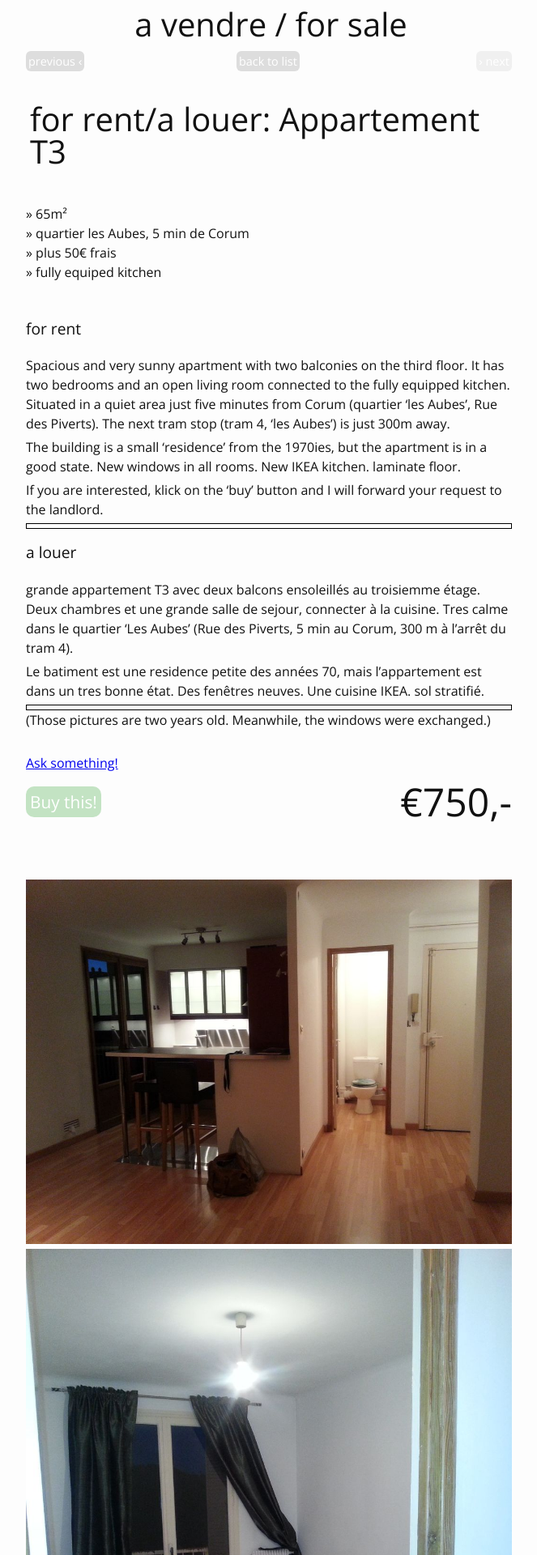
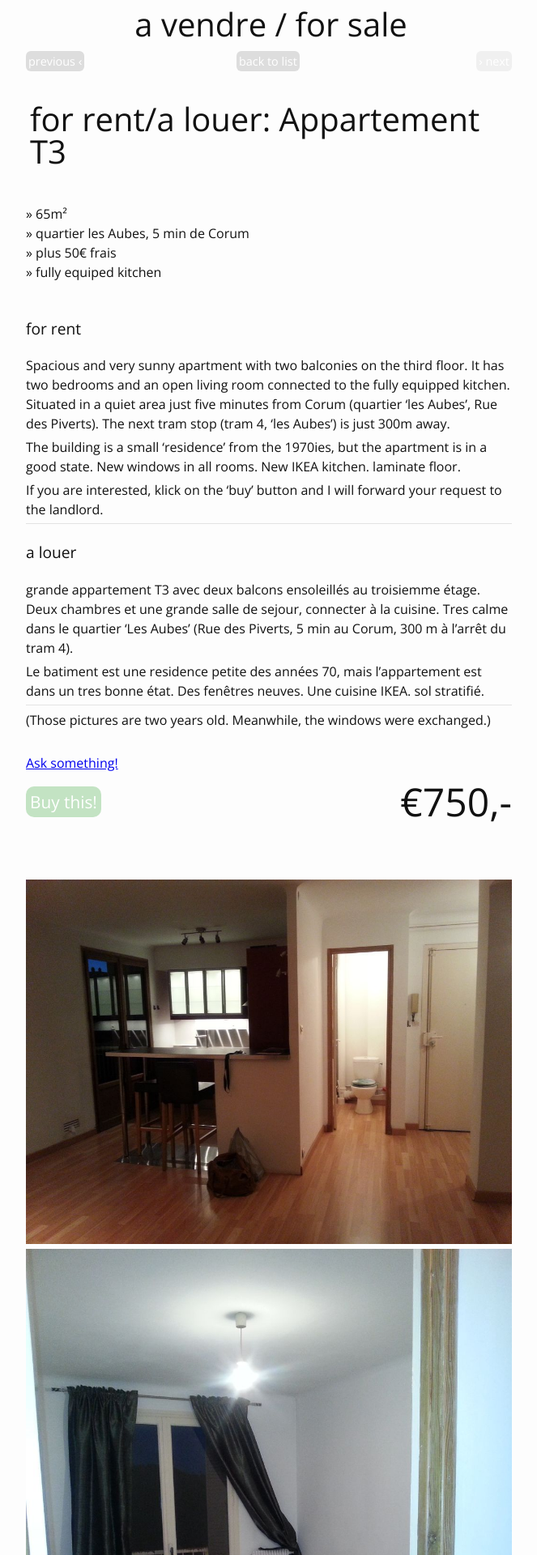
Before and after one commit to fdschneider/jekyll-garagesale, a Jekyll site: the page built from _posts/2015-03-11-apartement.md, in a window 1280 px wide. Shown: the top 1920 px of the page at 81% size, without its empty margins (308-971 px from the left). Built offline with Jekyll 4.4.1, drawn with Linux system fonts in a browser that asks for light colours.

Commit message:
format hr

```diff
--- a/_sass/_layout.scss
+++ b/_sass/_layout.scss
@@ -38,9 +38,10 @@ h2 {
 }
 
 hr {
-  color: #c00;
-  height:0px;
-  border:1px solid #000;
+ border: 0;
+ height: 0;
+ border-top: 1px solid rgba(0, 0, 0, 0.1);
+ border-bottom: 1px solid rgba(255, 255, 255, 0.3);
 }
 
 ul {
```
